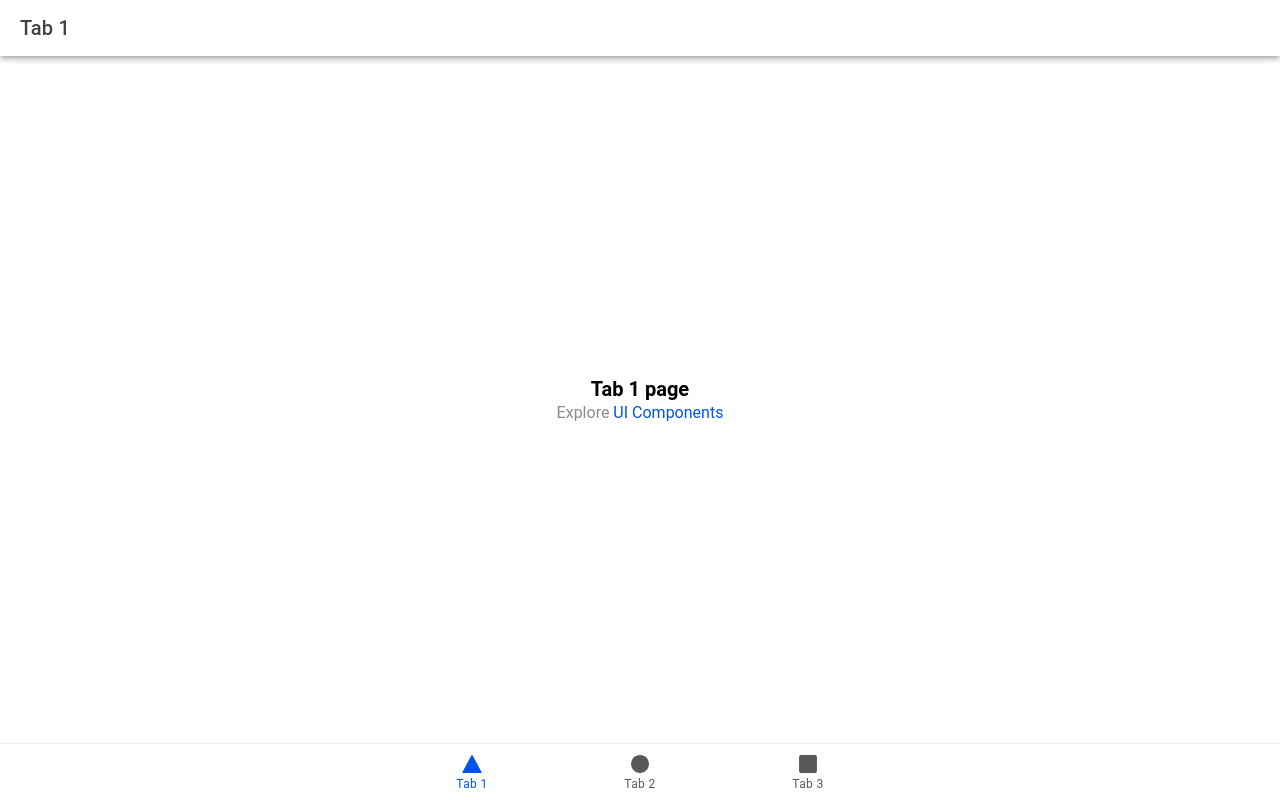
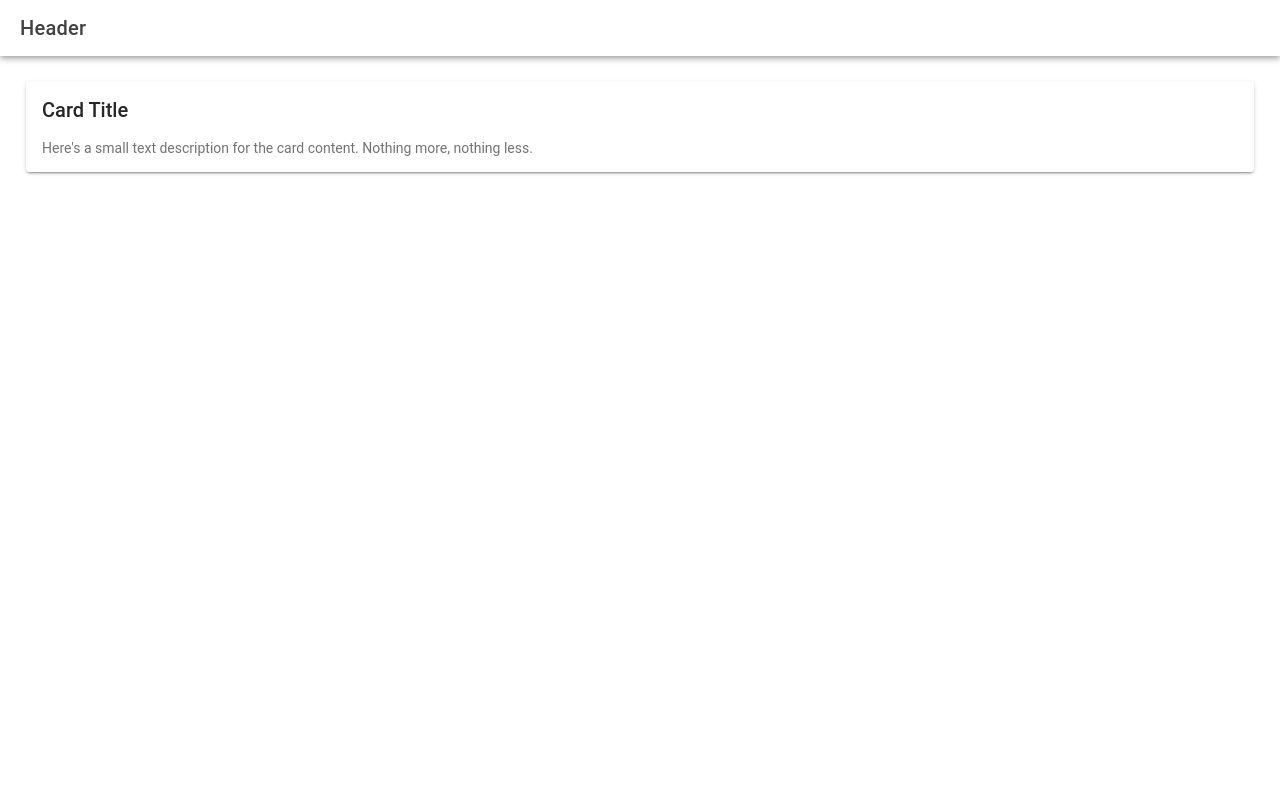
Before and after one commit to MateusChitolina/mission-classroom-ionic, a React (Vite) app: page / in a window 1280 px wide. Before the commit this address led to /tab1. Built offline with nearby package versions, Linux system fonts and the light colour scheme.

Commit message:
Examples Compponents

```diff
--- a/src/App.tsx
+++ b/src/App.tsx
@@ -1,19 +1,16 @@
-import { Redirect, Route } from 'react-router-dom';
 import {
   IonApp,
-  IonIcon,
-  IonLabel,
-  IonRouterOutlet,
-  IonTabBar,
-  IonTabButton,
-  IonTabs,
+  IonCard,
+  IonCardContent,
+  IonCardHeader,
+  IonCardTitle,
+  IonContent,
+  IonHeader,
+  IonTitle,
+  IonToolbar,
   setupIonicReact
 } from '@ionic/react';
 import { IonReactRouter } from '@ionic/react-router';
-import { ellipse, square, triangle } from 'ionicons/icons';
-import Tab1 from './pages/Tab1';
-import Tab2 from './pages/Tab2';
-import Tab3 from './pages/Tab3';
 
 /* Core CSS required for Ionic components to work properly */
 import '@ionic/react/css/core.css';
@@ -24,12 +21,12 @@ import '@ionic/react/css/structure.css';
 import '@ionic/react/css/typography.css';
 
 /* Optional CSS utils that can be commented out */
+import '@ionic/react/css/display.css';
+import '@ionic/react/css/flex-utils.css';
+import '@ionic/react/css/float-elements.css';
 import '@ionic/react/css/padding.css';
-import '@ionic/react/css/float-elements.css';
 import '@ionic/react/css/text-alignment.css';
 import '@ionic/react/css/text-transformation.css';
-import '@ionic/react/css/flex-utils.css';
-import '@ionic/react/css/display.css';
 
 /**
  * Ionic Dark Mode
@@ -50,36 +47,21 @@ setupIonicReact();
 const App: React.FC = () => (
   <IonApp>
     <IonReactRouter>
-      <IonTabs>
-        <IonRouterOutlet>
-          <Route exact path="/tab1">
-            <Tab1 />
-          </Route>
-          <Route exact path="/tab2">
-            <Tab2 />
-          </Route>
-          <Route path="/tab3">
-            <Tab3 />
-          </Route>
-          <Route exact path="/">
-            <Redirect to="/tab1" />
-          </Route>
-        </IonRouterOutlet>
-        <IonTabBar slot="bottom">
-          <IonTabButton tab="tab1" href="/tab1">
-            <IonIcon aria-hidden="true" icon={triangle} />
-            <IonLabel>Tab 1</IonLabel>
-          </IonTabButton>
-          <IonTabButton tab="tab2" href="/tab2">
-            <IonIcon aria-hidden="true" icon={ellipse} />
-            <IonLabel>Tab 2</IonLabel>
-          </IonTabButton>
-          <IonTabButton tab="tab3" href="/tab3">
-            <IonIcon aria-hidden="true" icon={square} />
-            <IonLabel>Tab 3</IonLabel>
-          </IonTabButton>
-        </IonTabBar>
-      </IonTabs>
+      <IonHeader>
+        <IonToolbar>
+          <IonTitle>Header</IonTitle>
+        </IonToolbar>
+      </IonHeader>
+      <IonContent className="ion-padding">
+
+        <IonCard>
+          <IonCardHeader>
+            <IonCardTitle>Card Title</IonCardTitle>
+          </IonCardHeader>
+          <IonCardContent>Here's a small text description for the card content. Nothing more, nothing less.</IonCardContent>
+        </IonCard>
+
+      </IonContent>
     </IonReactRouter>
   </IonApp>
 );
```
